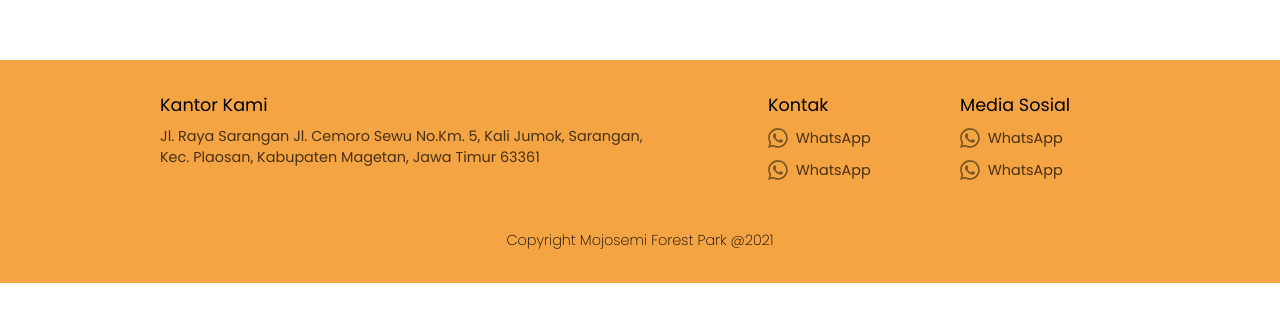
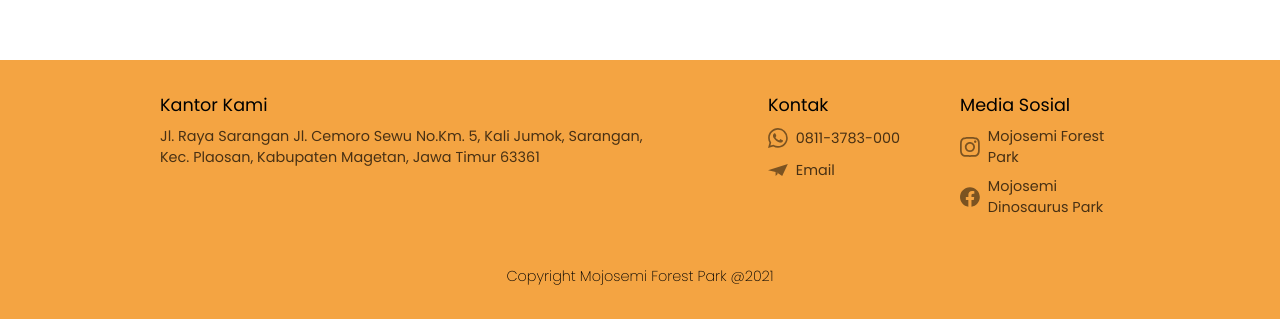
Before and after one commit to rizqyn9/mojosemi, a React (Vite) app: page /wisatavirtual in a window 1280 px wide. Shown: the part 868-1187 px from the top of the page. Before the commit the page ends 1151 px from the top, so only its background shows below. Built offline with nearby package versions, Linux system fonts and the light colour scheme.

Commit message:
21121445

```diff
--- a/src/components/Footer.tsx
+++ b/src/components/Footer.tsx
@@ -93,12 +93,28 @@ export function Footer() {
             </div>
           </ListFooterContainer>
           <ListFooterContainer title="Kontak">
-            {useLinkIcon("asd", "WhatsApp", <SiWhatsapp />)}
-            {useLinkIcon("asd", "WhatsApp", <SiWhatsapp />)}
+            {useLinkIcon(
+              "https://wa.me/628113783000",
+              "0811-3783-000",
+              <SiWhatsapp />
+            )}
+            {useLinkIcon(
+              "mailto:mojosemiforestpark@gmail.com",
+              "Email",
+              <SiMinutemailer />
+            )}
           </ListFooterContainer>
           <ListFooterContainer title="Media Sosial">
-            {useLinkIcon("asd", "WhatsApp", <SiWhatsapp />)}
-            {useLinkIcon("asd", "WhatsApp", <SiWhatsapp />)}
+            {useLinkIcon(
+              "https://www.instagram.com/mojosemiforestpark",
+              "Mojosemi Forest Park",
+              <SiInstagram />
+            )}
+            {useLinkIcon(
+              "https://www.facebook.com/mojosemidinosauruspark",
+              "Mojosemi Dinosaurus Park",
+              <SiFacebook />
+            )}
           </ListFooterContainer>
         </div>
         <div className="copyright">Copyright Mojosemi Forest Park @2021</div>
```
